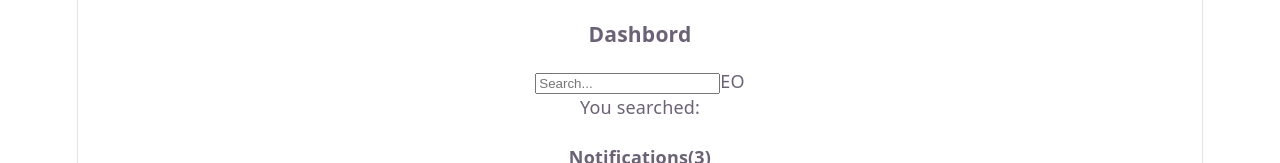
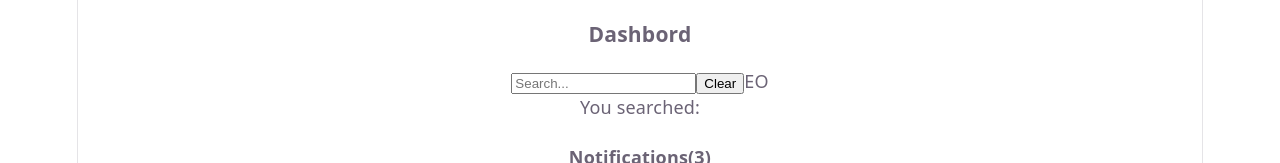
Before and after one commit to edwinonkundi68-cyber/trackify, a React (Vite) app: page / in a window 1280 px wide. Shown: the top 163 px of the page. Built offline with nearby package versions, Linux system fonts and the light colour scheme.

Commit message:
Day 11: controlled inputs with clear button

```diff
--- a/src/components/Topbar.tsx
+++ b/src/components/Topbar.tsx
@@ -1,4 +1,4 @@
-import { useState } from "react";
+import { useState } from "react"
 function Topbar(){
     const[searchText,setSearchText]=useState('')
     const[notifications,setNotifications]=useState([
@@ -9,8 +9,11 @@ function Topbar(){
     function handleSearch(e:React.ChangeEvent<HTMLInputElement>){
         setSearchText(e.target.value)
     }
+    function clearSearch(){
+        setSearchText('')
+    }
     function removeNotification(_id:number){
-        setNotifications(notifications.filter((n)=>n.id===0))
+        setNotifications(notifications.filter((n)=>n.id !== _id))
     }
     return(
         <div>
@@ -19,6 +22,7 @@ function Topbar(){
             placeholder="Search..."
             onChange={handleSearch}
              />
+             <button onClick={clearSearch}>Clear</button>
              <span>EO</span>
              <p>You searched:{searchText}</p>
              <div>
```
